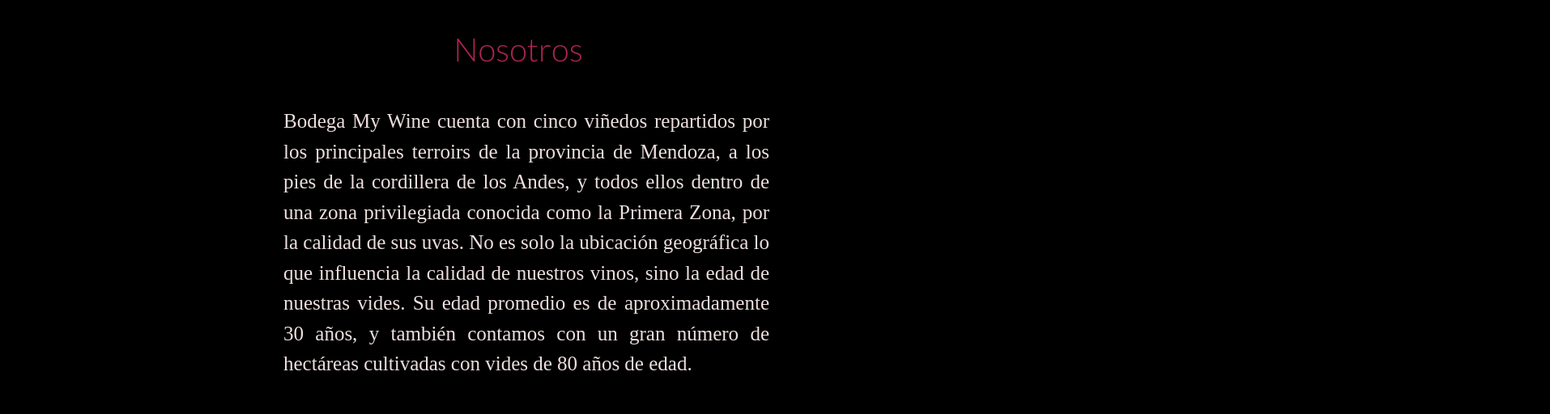
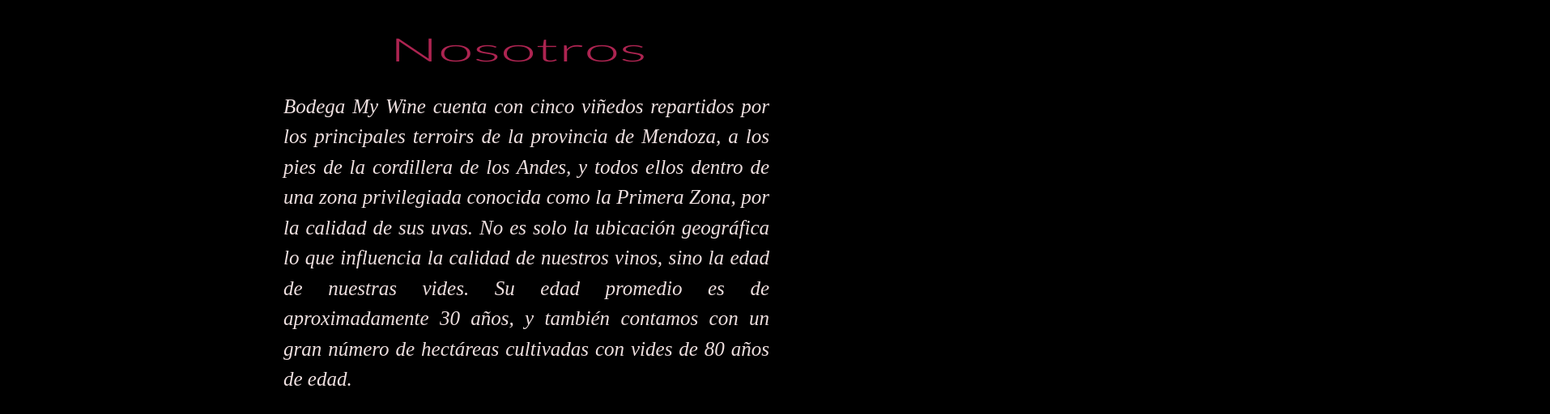
Before and after one commit to niicolekaplan/prueba-repo, a website: page Secciones/nosotres.html in a window 1280 px wide. In both pictures the pointer is over the element "Nosotros". Shown: the part 104-616 px from the top of the page at 81% size, 1914 px wide, since content can reach past the window. Drawn offline with nearby package versions, Linux system fonts and the light colour scheme; a web font is replaced by a local one.

Commit message:
cambios para mejorar la lectura de textos planos

```diff
--- a/Css/style.css
+++ b/Css/style.css
@@ -84,6 +84,7 @@
   justify-content: start;
   margin-left: 30px;
   margin-top: 120px;
+  font-weight: bolder;
 }
 
 .texto-elevacion,
@@ -97,6 +98,7 @@
   display: flex;
   justify-content: start;
   margin-left: 20px;
+  font-weight: lighter;
 
 }
 
@@ -370,6 +372,11 @@
   justify-content: center;
 }
 
+.nosotros:hover {
+  transform: scaleX(2);
+  transition: all 3s ease-in-out;
+}
+
 .grid-tres {
   border-radius: 2%;
   margin-top: 100px;
@@ -440,6 +447,7 @@
   align-items: center;
   margin-top: 90px;
   margin-left: 350px;
+  font-style: italic;
 
 }
 
```
